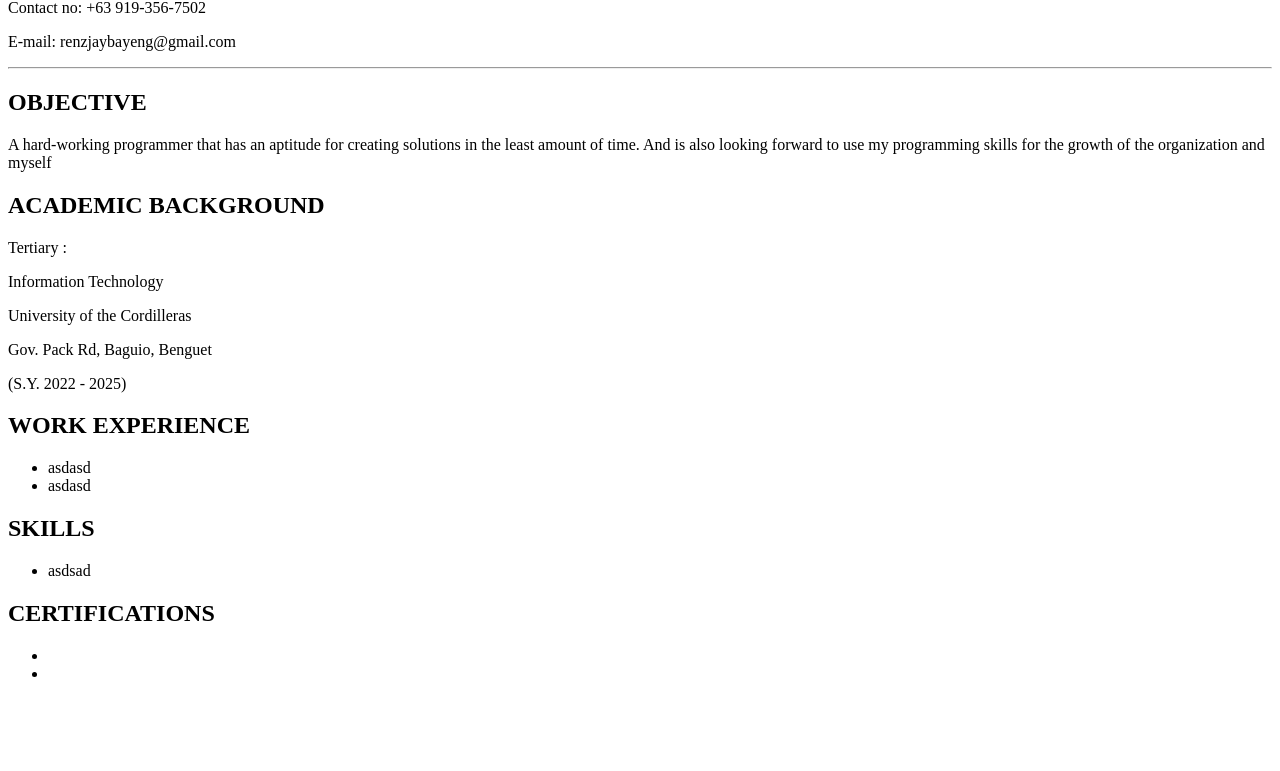
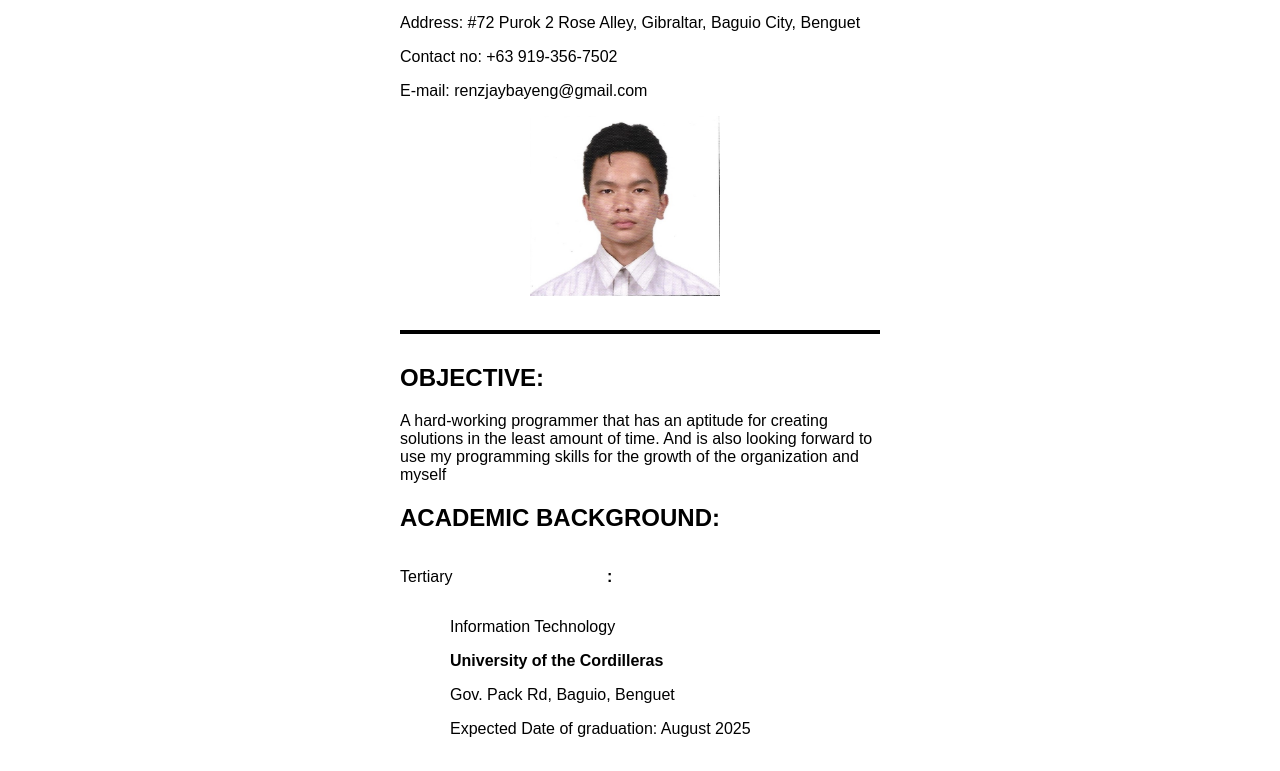
Before and after one commit to BayRJ/CIT14-2H-Projects, a plain HTML site: page resume.html in a window 1280 px wide. Shown: the part 115-886 px from the top of the page. Before the commit the page ends 814 px from the top, so only its background shows below. Drawn offline with Linux system fonts and the light colour scheme.

Commit message:
finished

```diff
--- a/resume.html
+++ b/resume.html
@@ -3,51 +3,108 @@
 <head>
   <meta charset="UTF-8">
   <meta name="viewport" content="width=device-width, initial-scale=1.0">
-  <title>Document</title>
+  <title>Resume</title>
+  <style>
+    body {
+      font-family: Arial, Helvetica, sans-serif;
+      margin-bottom: 100px;
+      margin-right: 400px;
+      margin-left: 400px;
+      margin-top: 50px;
+    }
+
+    body li{
+      margin-top: 10px;
+    }
+
+    .academic-level,
+    .academic-level-info,
+    .contact-details,
+    h1 {
+      display: inline-block;
+    }
+
+    h1 {
+      width: 400px;
+      margin-bottom: 5px;
+    }
+
+    h2 {
+      margin-bottom: 20px;
+    }
+
+    hr {
+      border: 2px solid black;
+      margin-top: 30px;
+      margin-bottom: 30px;
+    }
+
+    .resume-id {
+      height: 180px;
+      width: 190px;
+      margin-left: 130px;
+    }
+
+    .contact-details {
+      vertical-align: top;
+    }
+
+    .academic-level {
+      vertical-align: top;
+    }
+
+    .academic-level-info {
+      margin-left: 50px;
+    }
+
+    .tertiary-text {
+      margin-right: 150px;
+    }
+
+    .university {
+      font-weight: bold;
+    }
+  </style>
 </head>
+
 <body>
 
-<header>
-  <h1> RENZ JAY P. BAYENGaaas</h1>
-</header>
-
 <main>
-  <p>Address: #72 Purok 2 Rose Alley, Gibraltar, Baguio City, Benguet</p>
-  <p>Contact no: +63 919-356-7502</p>
-  <p>E-mail: renzjaybayeng@gmail.com</p>
+  <div class="contact-details">
+    <h1> RENZ JAY P. BAYENG</h1>
+    <p>Address: #72 Purok 2 Rose Alley, Gibraltar, Baguio City, Benguet</p>
+    <p>Contact no: +63 919-356-7502</p>
+    <p>E-mail: renzjaybayeng@gmail.com</p>
+  </div>
+  <img class="resume-id" src="passport-size-id.jpg">
   <hr>
 
-  <h2>OBJECTIVE</h2>
+  <h2>OBJECTIVE:</h2>
   <p>A hard-working programmer that has an aptitude for creating solutions in the least amount of
     time. And is also looking forward to use my programming skills for the growth of the
     organization and myself
   </p>
 
-  <h2>ACADEMIC BACKGROUND</h2>
-  <p><span>Tertiary</span> : </p>
-  <p>Information Technology</p>
-  <p>University of the Cordilleras</p>
-  <p>Gov. Pack Rd, Baguio, Benguet</p>
-  <p>(S.Y. 2022 - 2025)</p>
+  <h2>ACADEMIC BACKGROUND:</h2>
+  <div class="academic-level">
+    <p><span class="tertiary-text">Tertiary</span> <strong>:</strong> </p>
+  </div>
+  <div class="academic-level-info">
+    <p>Information Technology</p>
+    <p class="university">University of the Cordilleras</p>
+    <p>Gov. Pack Rd, Baguio, Benguet</p>
+    <p>Expected Date of graduation: August 2025</p>
+  </div>
 
-  <h2>WORK EXPERIENCE</h2>
+  <h2>SKILLS:</h2>
   <ul>
-    <li>asdasd</li>
-    <li>asdasd</li>
-  </ul>
-  <h2>SKILLS</h2>
-  <ul>
-    <li>asdsad</li>
-  </ul>
-  <h2>CERTIFICATIONS</h2>
-  <ul>
-    <li></li>
-    <li></li>
+    <li>Knowledgeable in programming language: Python, Java</li>
+    <li>Knowledgeable in speaking skills and public speaking</li>
+    <li>Knowledgeable in problem solving</li>
+    <li>Knowledgeable in time management</li>
   </ul>
 
+
 </main>
-
-
-
 </body>
 </html>
```
Also changed, not shown: passport-size-id.jpg (added), styles.css (added).
